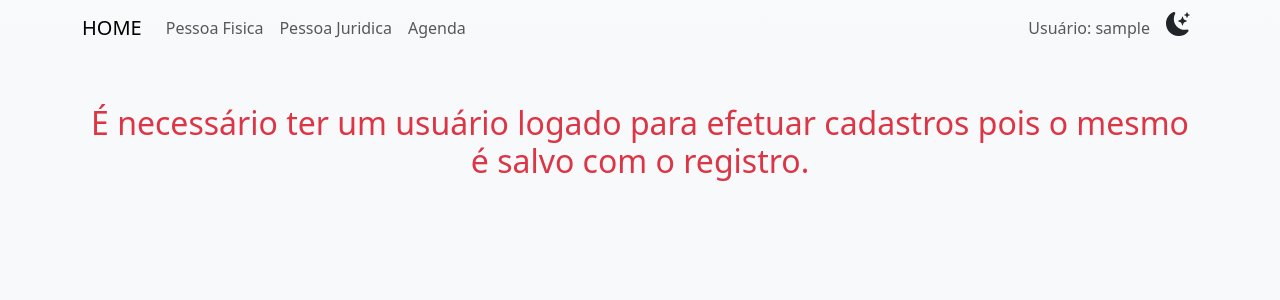
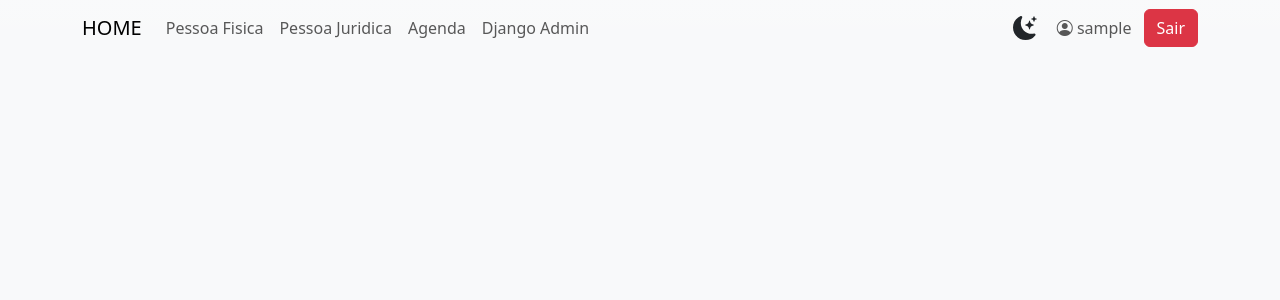
Before and after one commit to denisms7/cadastros, a Django app: page / in a window 1280 px wide. Shown: the top 300 px of the page. Run offline with Django 4.2, Linux system fonts and the light colour scheme; the visitor is signed in with stand-in values (Sample User, id 1).

Commit message:
config login

```diff
--- a/app/settings.py
+++ b/app/settings.py
@@ -142,6 +142,6 @@ MEDIA_ROOT = os.path.join(BASE_DIR, 'uploads')
 DEFAULT_AUTO_FIELD = 'django.db.models.BigAutoField'
 
 # Configuração de Login
-LOGIN_REDIRECT_URL = 'inicio'
-LOGOUT_REDIRECT_URL = 'admin:index'
-LOGIN_URL = 'admin:index'
+LOGIN_REDIRECT_URL = 'home'
+LOGOUT_REDIRECT_URL = 'home'
+LOGIN_URL = '/admin/login/'
--- a/app/templates/base.html
+++ b/app/templates/base.html
@@ -6,8 +6,9 @@
     <meta charset="utf-8">
     <meta name="viewport" content="width=device-width, initial-scale=1">
     <title>{% block titulo %}{% endblock %}</title>
-    <link href="https://cdn.jsdelivr.net/npm/bootstrap@5.3.7/dist/css/bootstrap.min.css" rel="stylesheet" integrity="sha384-LN+7fdVzj6u52u30Kp6M/trliBMCMKTyK833zpbD+pXdCLuTusPj697FH4R/5mcr" crossorigin="anonymous">
+    <link href="https://cdn.jsdelivr.net/npm/bootstrap@5.3.8/dist/css/bootstrap.min.css" rel="stylesheet" integrity="sha384-sRIl4kxILFvY47J16cr9ZwB07vP4J8+LH7qKQnuqkuIAvNWLzeN8tE5YBujZqJLB" crossorigin="anonymous">
     <link rel="stylesheet" href="https://cdn.jsdelivr.net/npm/bootstrap-icons@1.10.3/font/bootstrap-icons.css">
+
     <link rel="shortcut icon" href="#" type="image/x-icon">
     <meta http-equiv="Cache-Control" content="no-cache, no-store, must-revalidate" />
 </head>
@@ -16,7 +17,7 @@
   <div class="bg-body-tertiary bg-gradient">
     <nav class="navbar navbar-expand-lg mb-5 container">
         <div class="container-fluid">
-            <a class="navbar-brand" href="{% url 'inicio' %}">HOME</a>
+            <a class="navbar-brand" href="{% url 'home' %}">HOME</a>
             <button class="navbar-toggler" type="button" data-bs-toggle="collapse"
                 data-bs-target="#navbarSupportedContent" aria-controls="navbarSupportedContent" aria-expanded="false"
                 aria-label="Toggle navigation">
@@ -37,19 +38,39 @@
                     <a class="nav-link" href="{% url 'register:contacts_' %}">Agenda</a>
                   </li>
 
+                  <li class="nav-item">
+                      <a class="nav-link" href="{% url 'admin:index' %}">Django Admin</a>
+                  </li>
+
                 </ul>
-                <ul class="navbar-nav">
-                    <li class="nav-item">
-                        {% if request.user.is_authenticated %}
-                            <span class="nav-link">Usuário: {{ request.user.username }}</span>
-                        {% else %}
-                            <span class="nav-link">Não Autenticado</span>
-                        {% endif %}
-                    </li>
+                <ul class="navbar-nav gap-1 align-items-center">
                     <li class="nav-item">
                         {% include "theme.html" %}
                     </li>
+                    {% if request.user.is_authenticated %}
+                        <li class="nav-item">
+                            <span class="nav-link">
+                                <i class="bi bi-person-circle"></i> {{ request.user.username }}
+                            </span>
+                        </li>
+                        <li class="nav-item">
+                            <form method="post" action="{% url 'admin:logout' %}" class="d-inline">
+                                {% csrf_token %}
+                                <button type="submit" class="btn btn-danger">
+                                    Sair
+                                </button>
+                            </form>
+                        </li>
+                    {% else %}
+                        <li class="nav-item">
+                            <a class="btn btn-primary"
+                              href="{% url 'admin:login' %}?next={% url 'home' %}">
+                                Login
+                            </a>
+                        </li>
+                    {% endif %}
                 </ul>
+
             </div>
 
         </div>
@@ -62,10 +83,14 @@
 
     {% block pagina %}
 
-    {% if request.user.is_authenticated %}
+      {% if not request.user.is_authenticated %}
+        <div class="container d-flex justify-content-center">
+          <div class="alert alert-info text-center w-75" role="alert">
+            ⚠️ É necessário ter um usuário logado para efetuar cadastros pois o mesmo é salvo com o registro para log.
+          </div>
+        </div>
+      {% endif  %}
 
-    {% endif  %}
-      <h2 class="container text-center text-danger">É necessário ter um usuário logado para efetuar cadastros pois o mesmo é salvo com o registro.</h2>
     {% endblock %}
 
   <script src="https://cdn.jsdelivr.net/npm/@popperjs/core@2.11.8/dist/umd/popper.min.js" integrity="sha384-I7E8VVD/ismYTF4hNIPjVp/Zjvgyol6VFvRkX/vR+Vc4jQkC+hVqc2pM8ODewa9r" crossorigin="anonymous"></script>
--- a/app/urls.py
+++ b/app/urls.py
@@ -4,7 +4,7 @@ from django.views.generic import TemplateView
 
 
 urlpatterns = [
-    path('', TemplateView.as_view(template_name="base.html"), name="inicio"),  # MENU
+    path('', TemplateView.as_view(template_name="base.html"), name="home"),  # MENU
     path('admin/', admin.site.urls),
     path('', include('register.urls')),
 ]
```
